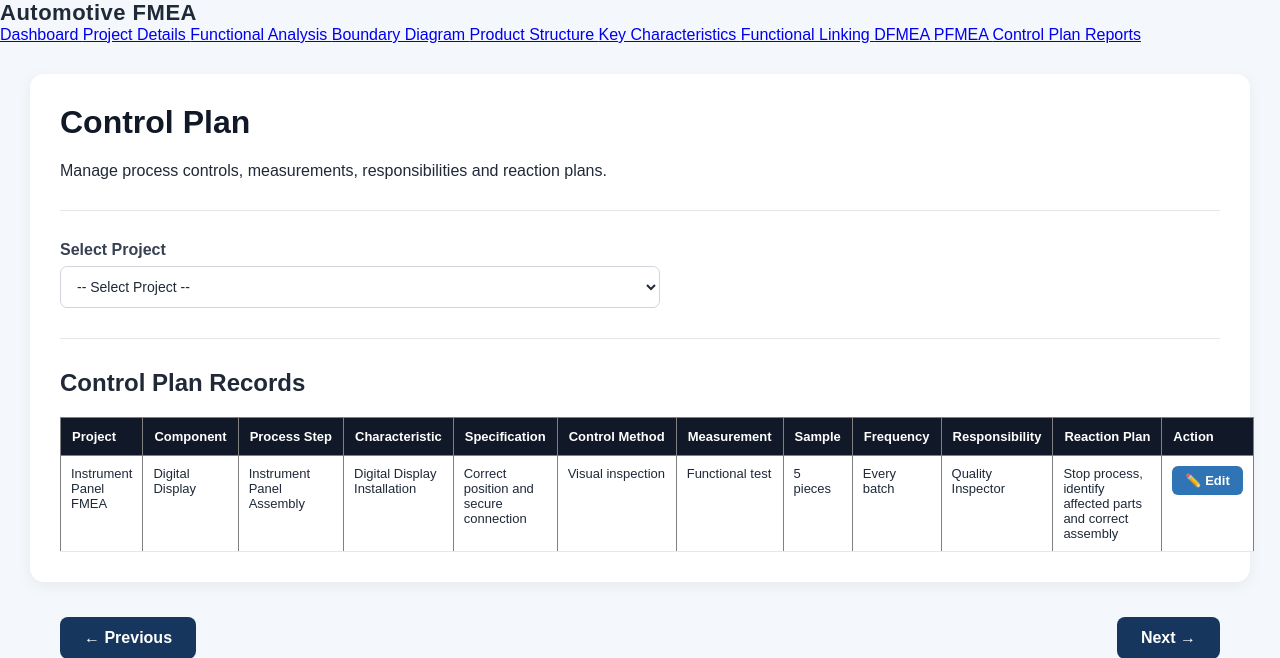
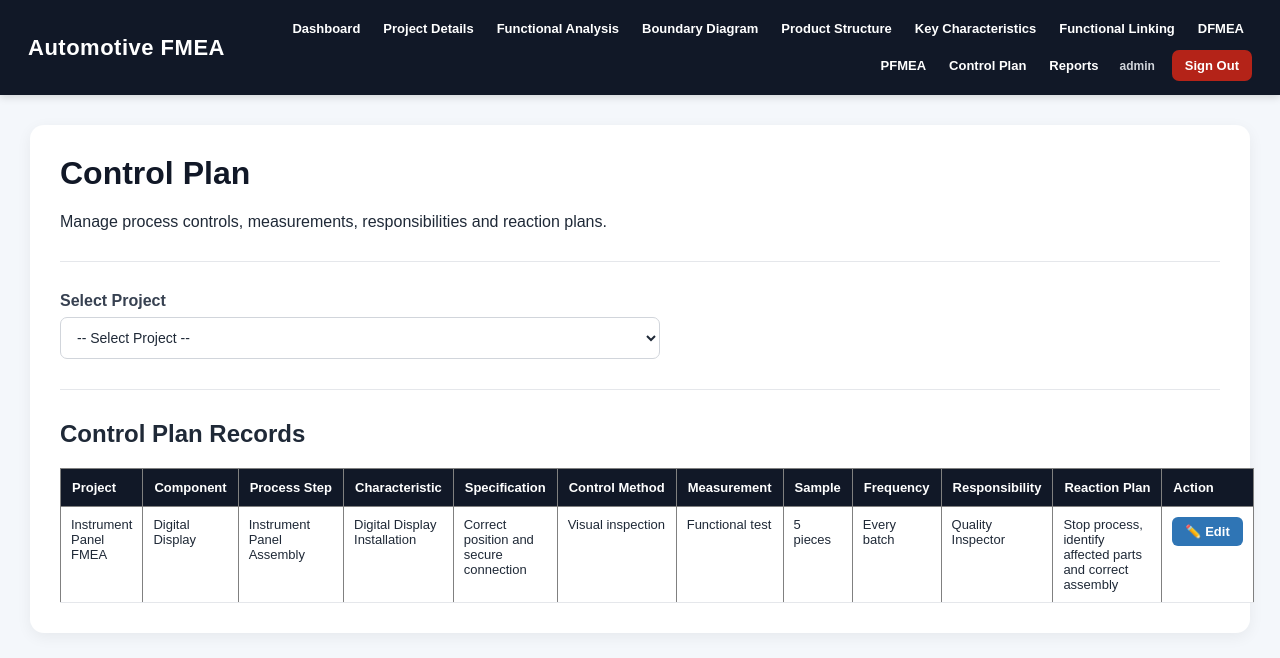
Before and after one commit to hpsabjan17-svg/FMEA360, a Flask app: page /control-plan in a window 1280 px wide. Shown: the top 658 px of the page. Run offline with Flask 3, Linux system fonts and the light colour scheme; a user stored in the database is signed in; data comes from the database, SQL or seed files in the repository.

Commit message:
Refactor base.html for better layout and navigation
Updated the base HTML template to improve structure and styling.

```diff
--- a/templates/base.html
+++ b/templates/base.html
@@ -23,76 +23,94 @@
          HEADER
     ====================================================== -->
 
-    <header>
+    <header class="main-header">
+
+        <div class="header-inner">
+
+            <!-- LOGO -->
 
             <div class="logo">
                 Automotive FMEA
             </div>
 
 
-        <!-- =================================================
-             NAVIGATION
-        ================================================== -->
+            <!-- NAVIGATION -->
 
-        <nav>
+            <nav class="main-nav">
 
                 <a href="/dashboard">
                     Dashboard
                 </a>
 
-
                 <a href="/project">
                     Project Details
                 </a>
-
 
                 <a href="/functional-analysis">
                     Functional Analysis
                 </a>
 
-
                 <a href="/boundary-diagram">
                     Boundary Diagram
                 </a>
-
 
                 <a href="/product-structure">
                     Product Structure
                 </a>
 
-
                 <a href="/key-characteristics">
                     Key Characteristics
                 </a>
-
 
                 <a href="/functional-links">
                     Functional Linking
                 </a>
 
-
                 <a href="/dfmea">
                     DFMEA
                 </a>
-
 
                 <a href="/pfmea">
                     PFMEA
                 </a>
 
-
                 <a href="/control-plan">
                     Control Plan
                 </a>
-
 
                 <a href="/reports">
                     Reports
                 </a>
 
+
+                <!-- USER / SIGN OUT -->
+
+                {% if session.get('user_id') %}
+
+                    <span class="user-name">
+
+                        {{ session.get('name')
+                           or session.get('username')
+                           or 'User' }}
+
+                    </span>
+
+
+                    <a href="{{ url_for('logout') }}"
+                       class="logout-link">
+
+                        Sign Out
+
+                    </a>
+
+                {% endif %}
+
             </nav>
 
+        </div>
+
     </header>
+
 
 
     <!-- =====================================================
@@ -104,6 +122,7 @@
         {% block content %}
 
         {% endblock %}
+
 
 
         <!-- =================================================
@@ -321,10 +340,10 @@
 
             {% endif %}
 
-
         </div>
 
     </main>
+
 
 
     <!-- =====================================================
@@ -340,6 +359,7 @@
     </footer>
 
 
+
     <!-- =====================================================
          JAVASCRIPT
     ====================================================== -->
```
Lines whose indentation alone changed are shown as unchanged.
